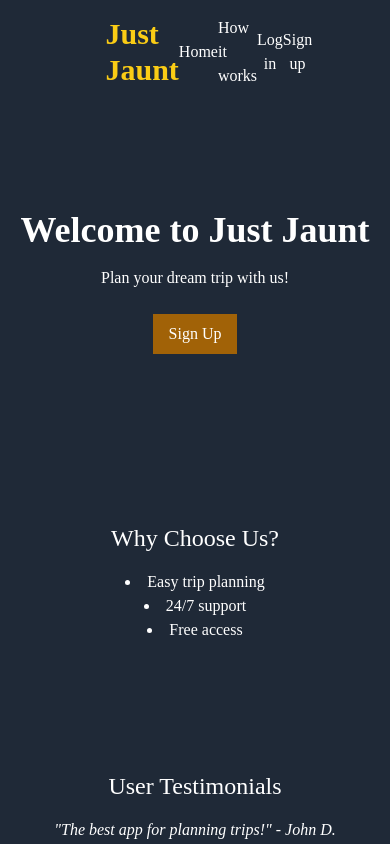
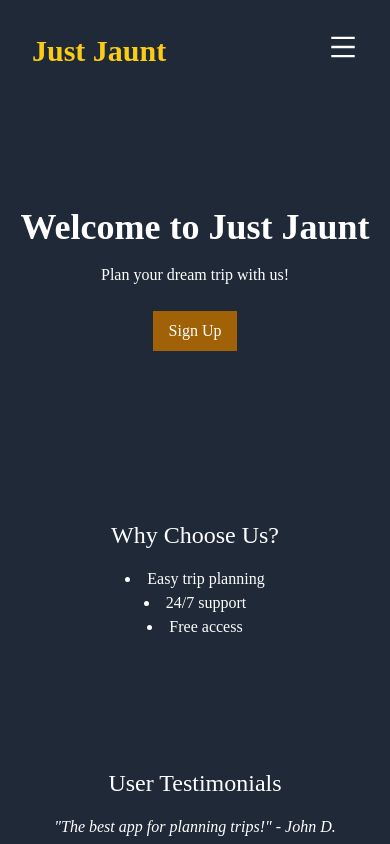
Before and after one commit to PWidla/JustJaunt, a React (Vite) app in the folder Client/: page / in a window 390 px wide. Shown: the top 844 px of the page. Built offline with nearby package versions, Linux system fonts and the light colour scheme.

Commit message:
rwd. hamburger menu

```diff
--- a/Client/src/components/Layout/Footer/Footer.tsx
+++ b/Client/src/components/Layout/Footer/Footer.tsx
@@ -3,7 +3,7 @@ import { AiFillMail, AiFillPhone } from "react-icons/ai";
 const Footer = () => {
   return (
     <>
-      <ul className="flex justify-between items-center max-w-[30%] mx-auto">
+      <ul className="flex justify-between items-center lg:max-w-[30%] mx-auto mt-4">
         <li className="flex items-center">
           <AiFillMail className="mr-2" />
           realmail@mail.com
--- a/Client/src/components/Layout/NavBar/NavBar.tsx
+++ b/Client/src/components/Layout/NavBar/NavBar.tsx
@@ -1,35 +1,99 @@
+import { useState } from "react";
 import { useAuth } from "../../../context/AuthProvider";
-import "./NavBar.css";
+import { AiOutlineClose, AiOutlineMenu } from "react-icons/ai";
 
 const NavBar = () => {
   const { isLoggedIn, login, logout, signup } = useAuth();
+  const [isOpen, setIsOpen] = useState(false);
+  const toggleMenu = () => setIsOpen(!isOpen);
 
   return (
-    <ul className="flex justify-between items-center max-w-[50%] mx-auto">
-      <li className="text-3xl font-bold text-yellow-400 hover:text-white hover:font-bold hover:underline transition duration-200">
+    <nav className="bg-gray-800 p-4">
+      <div className="flex justify-between items-center w-full">
+        {/* Logo */}
+        <div className="text-3xl font-bold text-yellow-400 hover:text-white hover:font-bold hover:underline transition duration-200">
           Just Jaunt
-      </li>
+        </div>
 
+        {/* hamburger menu btn */}
+        <div className="md:hidden">
+          <button onClick={toggleMenu} aria-label="Toggle navigation">
+            {isOpen ? (
+              <AiOutlineClose size={30} />
+            ) : (
+              <AiOutlineMenu size={30} />
+            )}
+          </button>
+        </div>
+
+        {/* desktop menu */}
+        <ul className="hidden md:flex justify-between items-center w-full max-w-[50%] mx-auto space-x-6 text-white">
           <li className="nav-item">Home</li>
           <li className="nav-item">How it works</li>
           {isLoggedIn ? (
             <>
               <li className="nav-item">Plan a trip</li>
-          <li className="nav-item">
-            <button onClick={logout}>Log out</button>
+              <li>
+                <button onClick={logout} className="nav-item">
+                  Log out
+                </button>
               </li>
             </>
           ) : (
-        <li className="nav-item">
-          <button onClick={login}>Log in</button>
+            <li>
+              <button onClick={login} className="nav-item">
+                Log in
+              </button>
             </li>
           )}
           {!isLoggedIn && (
-        <li className="nav-item">
-          <button onClick={signup}>Sign up</button>
+            <li>
+              <button onClick={signup} className="nav-item">
+                Sign up
+              </button>
             </li>
           )}
         </ul>
+
+        {/* mobile menu */}
+        <div
+          className={`fixed top-0 right-0 h-full w-64 bg-gray-900 text-white transform ${
+            isOpen ? "translate-x-0" : "translate-x-full"
+          } transition-transform duration-300 ease-in-out z-50`}
+        >
+          <button onClick={toggleMenu} aria-label="Close menu" className="m-4">
+            <AiOutlineClose size={30} />
+          </button>
+          <ul className="flex flex-col space-y-6 mt-8 pl-6">
+            <li className="nav-item">Home</li>
+            <li className="nav-item">How it works</li>
+            {isLoggedIn ? (
+              <>
+                <li className="nav-item">Plan a trip</li>
+                <li>
+                  <button onClick={logout} className="nav-item">
+                    Log out
+                  </button>
+                </li>
+              </>
+            ) : (
+              <li>
+                <button onClick={login} className="nav-item">
+                  Log in
+                </button>
+              </li>
+            )}
+            {!isLoggedIn && (
+              <li>
+                <button onClick={signup} className="nav-item">
+                  Sign up
+                </button>
+              </li>
+            )}
+          </ul>
+        </div>
+      </div>
+    </nav>
   );
 };
 
```
Lines whose indentation alone changed are shown as unchanged.
